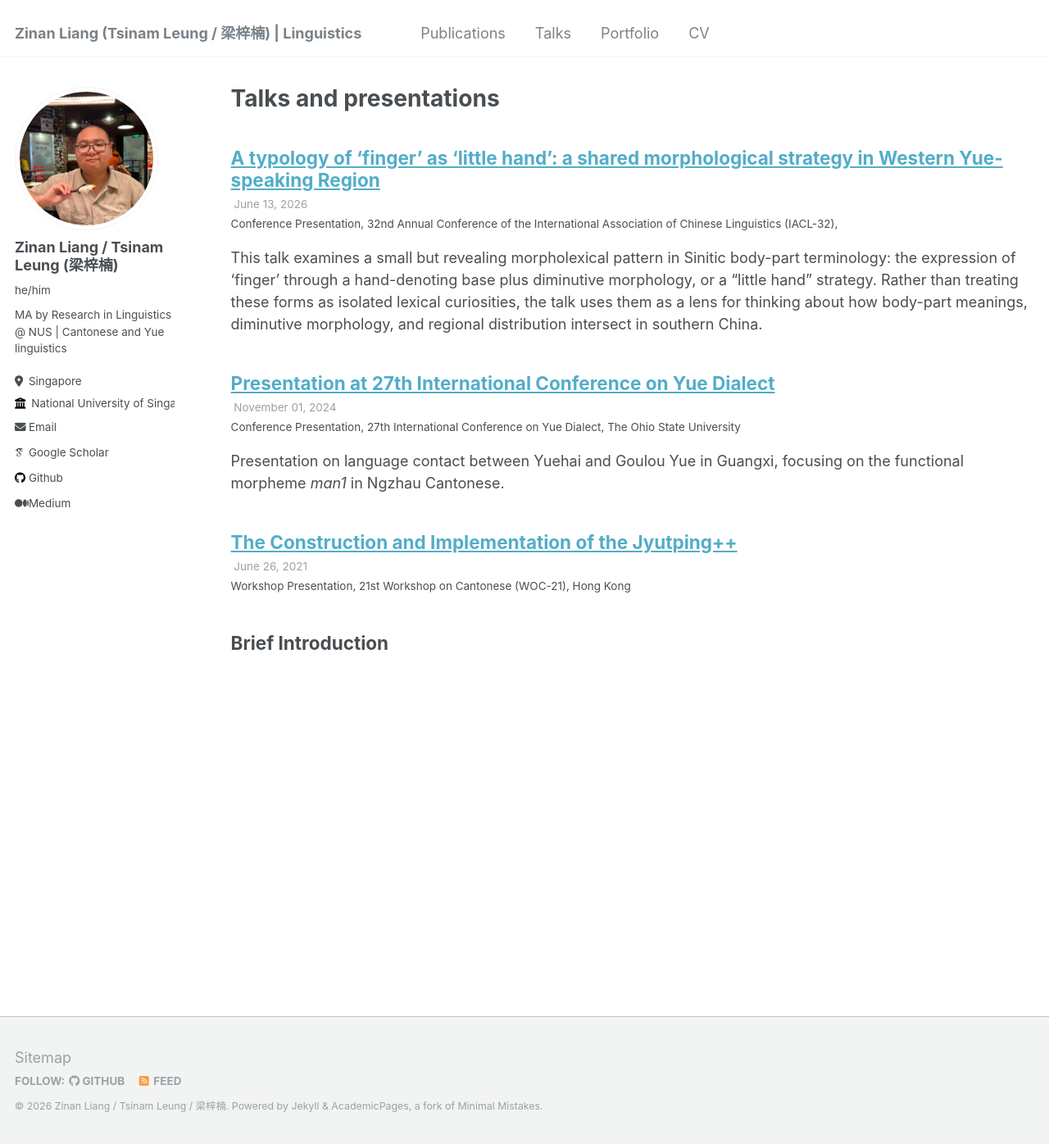
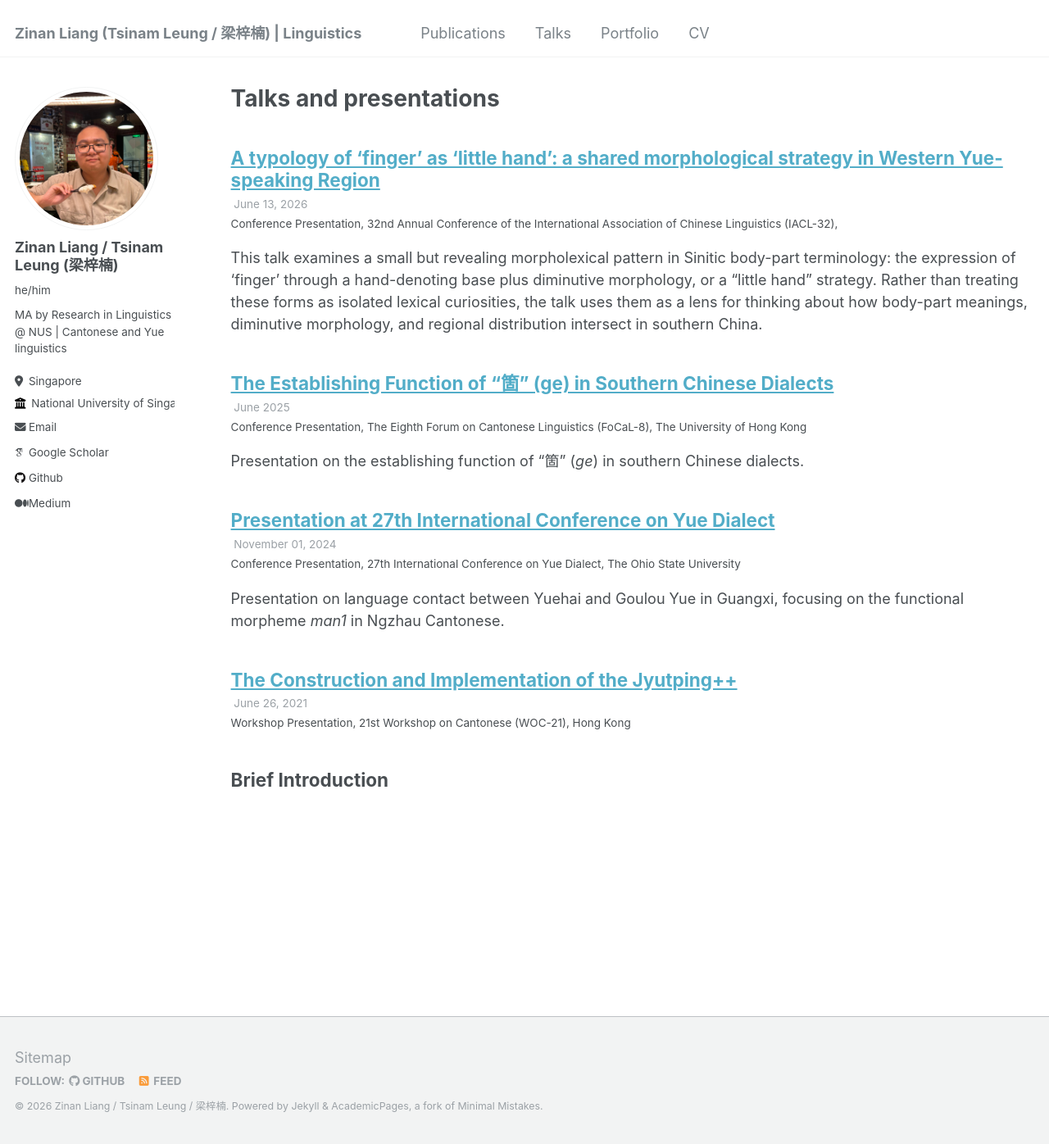
Before and after one commit to TsinamLeung/TsinamLeung.github.io, a Jekyll site: the page built from _pages/talks.html, in a window 1280 px wide and 1396 px high. Shown: the whole window at 82% size. Built offline with Jekyll 4.4.1, drawn with Linux system fonts in a browser that asks for light colours; some web fonts are replaced.

Commit message:
Add FoCaL-8 talk to online CV

```diff
--- a/_includes/archive-single-talk-cv.html
+++ b/_includes/archive-single-talk-cv.html
@@ -33,7 +33,11 @@
         <a href="{{ base_path }}{{ post.url }}" rel="permalink">{{ title }}</a>
       {% endif %}
     </h3>
-    {% if post.date %}<p class="page__meta"><i class="fa fa-clock-o" aria-hidden="true"></i> {{ post.date | date: '%B %d, %Y' }}</p>{% endif %}
+    {% if post.display_date %}
+      <p class="page__meta"><i class="fa fa-clock-o" aria-hidden="true"></i> {{ post.display_date }}</p>
+    {% elsif post.date %}
+      <p class="page__meta"><i class="fa fa-clock-o" aria-hidden="true"></i> {{ post.date | date: '%B %d, %Y' }}</p>
+    {% endif %}
     {% if post.venue%}<p class="archive__item-excerpt" itemprop="description">{{post.type}} at {{ post.venue }},  {{post.location}}</p>{% endif %}
     </li>
   </article>
--- a/_includes/archive-single-talk.html
+++ b/_includes/archive-single-talk.html
@@ -35,7 +35,11 @@
     {% if post.read_time %}
       <p class="page__meta"><i class="fa fa-clock-o" aria-hidden="true"></i> {% include read-time.html %}</p>
     {% endif %}
-    {% if post.date %}<p class="page__meta"><i class="fa fa-clock-o" aria-hidden="true"></i> {{ post.date | date: '%B %d, %Y' }}</p>{% endif %}
+    {% if post.display_date %}
+      <p class="page__meta"><i class="fa fa-clock-o" aria-hidden="true"></i> {{ post.display_date }}</p>
+    {% elsif post.date %}
+      <p class="page__meta"><i class="fa fa-clock-o" aria-hidden="true"></i> {{ post.date | date: '%B %d, %Y' }}</p>
+    {% endif %}
     {% if post.venue %}<p class="archive__item-excerpt" itemprop="description">{{post.type}}, {{ post.venue }},  {{post.location}} {% endif %}
     {% if post.excerpt %}<p class="archive__item-excerpt" itemprop="description">{{ post.excerpt | markdownify }}</p>{% endif %}
   </article>
--- a/_layouts/talk.html
+++ b/_layouts/talk.html
@@ -32,6 +32,8 @@ layout: default
           {% endif %}
         {% if page.modified %}
           <p class="page__date"><strong><i class="fa fa-fw fa-calendar" aria-hidden="true"></i>Date:</strong> <time datetime="{{ page.modified | date: "%Y-%m-%d" }}">{{ page.modified | date: "%B %d, %Y" }}</time></p>
+        {% elsif page.display_date and page.date %}
+          <p class="page__date"><strong><i class="fa fa-fw fa-calendar" aria-hidden="true"></i>Date:</strong> <time datetime="{{ page.date | date_to_xmlschema }}">{{ page.display_date }}</time></p>
         {% elsif page.date %}
           <p class="page__date"><strong><i class="fa fa-fw fa-calendar" aria-hidden="true"></i>Date:</strong> <time datetime="{{ page.date | date_to_xmlschema }}">{{ page.date | date: "%B %d, %Y" }}</time></p>
         {% endif %}
--- /dev/null
+++ b/_talks/2025-06-focal8-ge-southern-chinese-dialects.md
@@ -0,0 +1,12 @@
+---
+title: 'The Establishing Function of "箇" (ge) in Southern Chinese Dialects'
+collection: talks
+type: "Conference Presentation"
+permalink: /talks/2025-06-focal8-ge-southern-chinese-dialects
+venue: "The Eighth Forum on Cantonese Linguistics (FoCaL-8)"
+date: 2025-06-01
+display_date: "June 2025"
+location: "The University of Hong Kong"
+---
+
+Presentation on the establishing function of "箇" (*ge*) in southern Chinese dialects.
```
